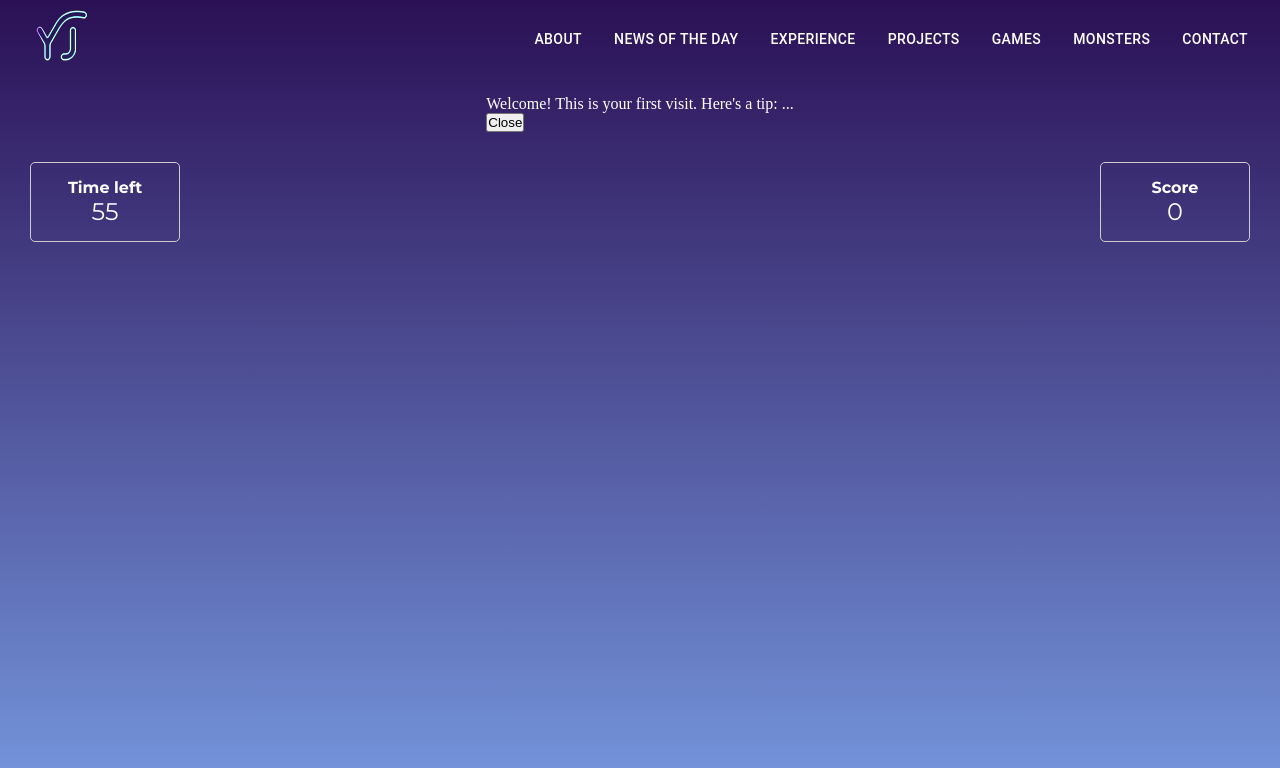
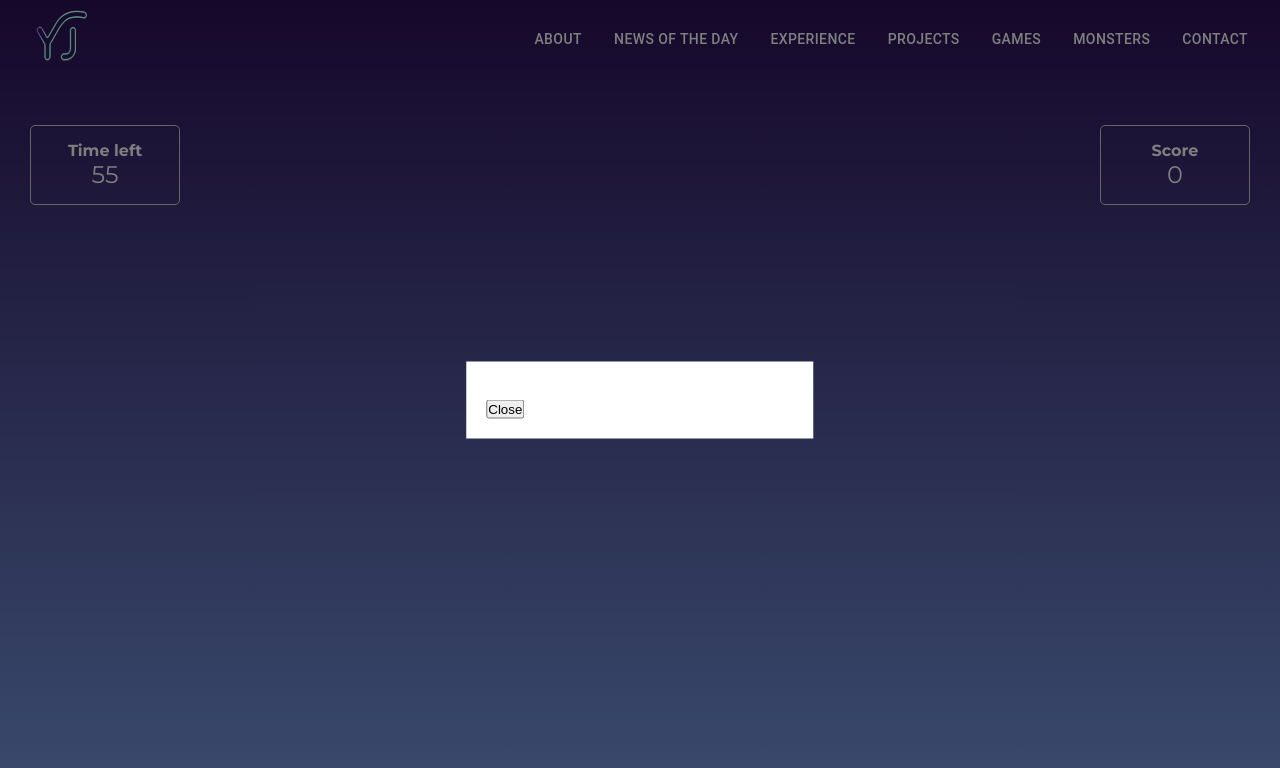
Before and after one commit to yeoyujie/developer-portfolio, a Next.js app: page /games in a window 1280 px wide. Shown: the top 768 px of the page. Built offline with nearby package versions, Linux system fonts and the light colour scheme; no server answers.

Commit message:
Change tip box to open a new window instead

```diff
--- /dev/null
+++ b/src/components/TipBox/component.css
@@ -0,0 +1,20 @@
+.modal {
+  position: fixed;
+  top: 0;
+  left: 0;
+  width: 100%;
+  height: 100%;
+  background-color: rgba(0, 0, 0, 0.5);
+}
+
+.modal-content {
+  position: absolute;
+  top: 50%;
+  left: 50%;
+  transform: translate(-50%, -50%);
+}
+
+.tip-box {
+  background-color: white;
+  padding: 20px;
+}
--- a/src/components/TipBox/index.tsx
+++ b/src/components/TipBox/index.tsx
@@ -1,3 +1,5 @@
+import "./component.css";
+
 interface TipBoxProps {
   message: string;
   onClose: () => void;
@@ -5,9 +7,13 @@ interface TipBoxProps {
 
 export default function TipBox({ message, onClose }: TipBoxProps) {
   return (
-    <div className="tip-box">
-      <p>{message}</p>
-      <button onClick={onClose}>Close</button>
+    <div className="modal">
+      <div className="modal-content">
+        <div className="tip-box">
+          <p>{message}</p>
+          <button onClick={onClose}>Close</button>
+        </div>
+      </div>
     </div>
   );
 }
```
